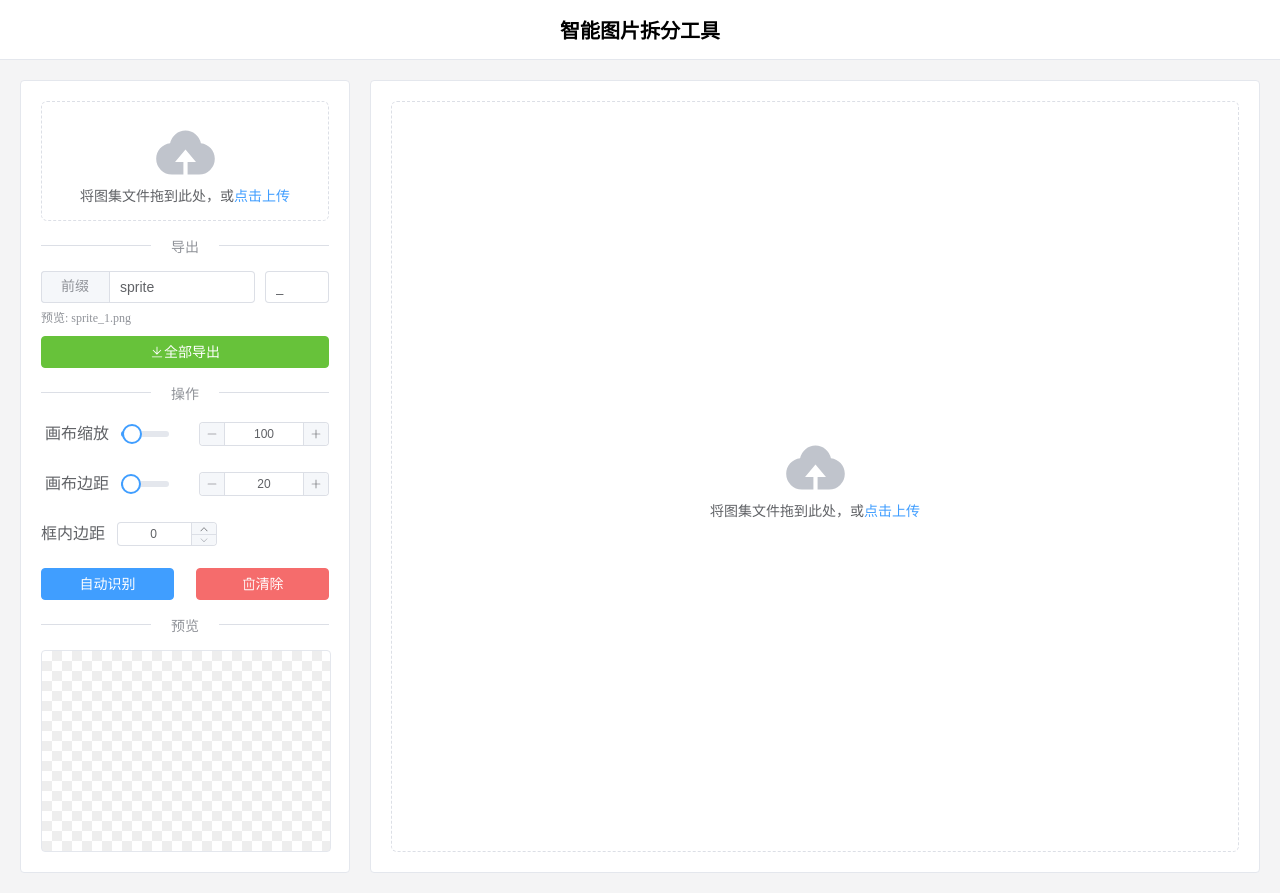
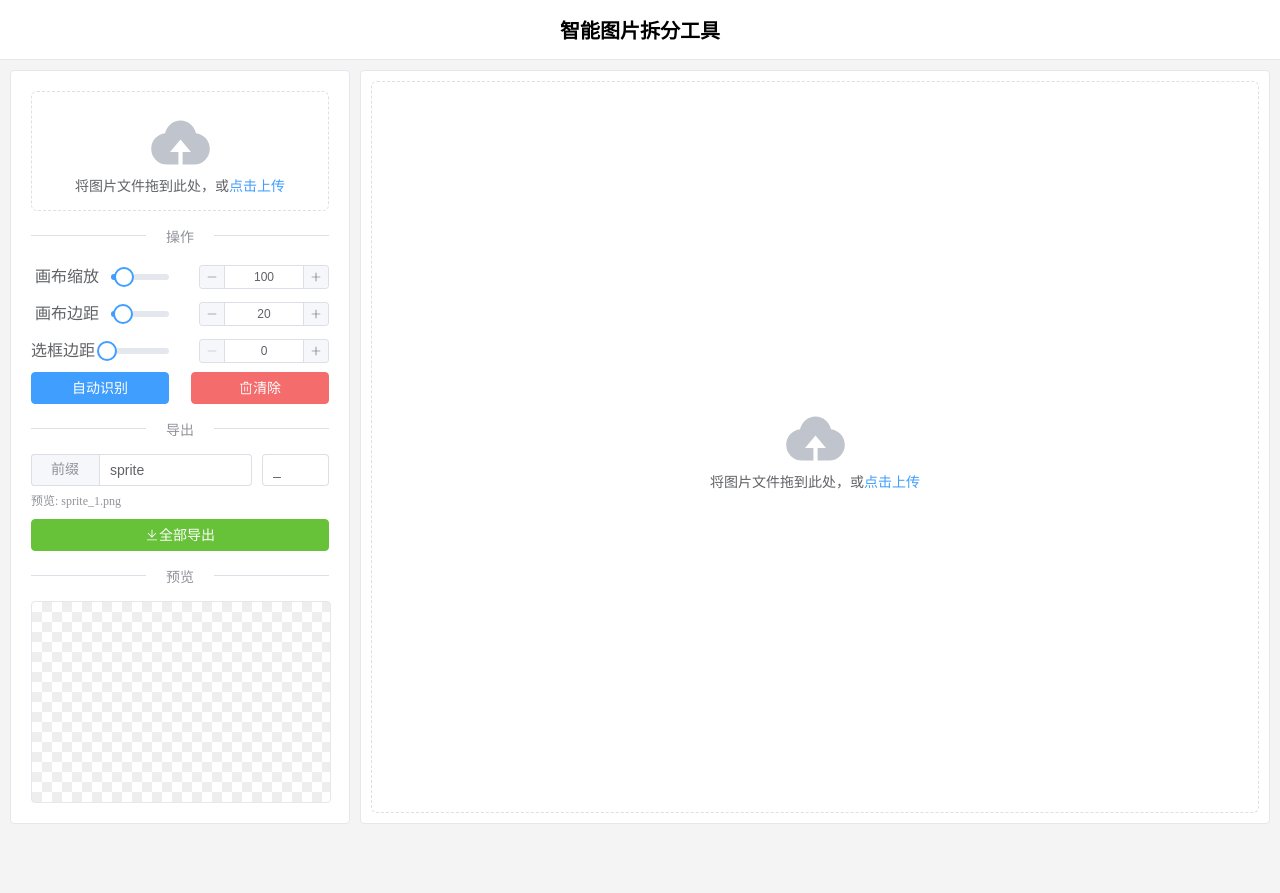
Before and after one commit to ask-tao/image-splitter, a Vue app: page / in a window 1280 px wide. After the commit the page ends 834 px from the top, so only its background shows below. Built offline with nearby package versions, Linux system fonts and the light colour scheme.

Commit message:
feat(canvas): 添加画布操作面板，优化画布缩放和边距设置

```diff
--- a/components.d.ts
+++ b/components.d.ts
@@ -22,9 +22,12 @@ declare module 'vue' {
     ElInput: typeof import('element-plus/es')['ElInput']
     ElInputNumber: typeof import('element-plus/es')['ElInputNumber']
     ElMain: typeof import('element-plus/es')['ElMain']
+    ElMenu: typeof import('element-plus/es')['ElMenu']
+    ElMenuItem: typeof import('element-plus/es')['ElMenuItem']
     ElRow: typeof import('element-plus/es')['ElRow']
     ElSlider: typeof import('element-plus/es')['ElSlider']
     ElSpace: typeof import('element-plus/es')['ElSpace']
+    ElSubMenu: typeof import('element-plus/es')['ElSubMenu']
     ElText: typeof import('element-plus/es')['ElText']
     ElUpload: typeof import('element-plus/es')['ElUpload']
   }
--- a/src/App.vue
+++ b/src/App.vue
@@ -17,9 +17,27 @@
             >
               <el-icon class="el-icon--upload"><upload-filled /></el-icon>
               <div class="el-upload__text">
-                将图集文件拖到此处，或<em>点击上传</em>
+                将图片文件拖到此处，或<em>点击上传</em>
               </div>
             </el-upload>
+
+            <el-divider>操作</el-divider>
+            <el-form-item label-width="80px" label="画布缩放">
+              <el-slider v-model="canvasZoom" :min="10" :max="400" :step="10" show-input size="small" />
+            </el-form-item>
+            <el-form-item label-width="80px" label="画布边距">
+              <el-slider v-model="canvasPadding" :min="0" :max="100" show-input size="small" />
+            </el-form-item>
+            <el-form-item label-width="auto" label="选框边距">
+              <el-slider v-model="autoDetectPadding" :min="0" :max="20" :step="1" show-input size="small" />
+            </el-form-item>
+            <div class="action-buttons">
+              <el-button type="primary" style="width: 100%;" @click="handleAutoDetect">自动识别</el-button>
+              <el-button type="danger" style="width: 100%;" @click="handleClearAll">
+                <el-icon><Delete /></el-icon>
+                清除
+              </el-button>
+            </div>
 
             <el-divider>导出</el-divider>
             <el-row :gutter="10">
@@ -39,24 +57,6 @@
               <el-icon><Download /></el-icon>
               全部导出
             </el-button>
-
-            <el-divider>操作</el-divider>
-            <el-form-item label-width="80px" label="画布缩放">
-              <el-slider v-model="canvasZoom" :min="10" :max="400" :step="10" show-input size="small" />
-            </el-form-item>
-            <el-form-item label-width="80px" label="画布边距">
-              <el-slider v-model="canvasPadding" :min="0" :max="100" show-input size="small" />
-            </el-form-item>
-            <el-form-item label-width="auto" label="框内边距">
-              <el-input-number v-model="autoDetectPadding" :min="0" :max="50" controls-position="right" size="small" class="padding-input" />
-            </el-form-item>
-            <div class="action-buttons">
-              <el-button type="primary" style="width: 100%;" @click="handleAutoDetect">自动识别</el-button>
-              <el-button type="danger" style="width: 100%;" @click="handleClearAll">
-                <el-icon><Delete /></el-icon>
-                清除
-              </el-button>
-            </div>
 
             <el-divider>预览</el-divider>
             <div class="preview-box checkerboard-bg">
@@ -81,7 +81,7 @@
             <input type="file" ref="fileInputRef" @change="onFileSelected" style="display: none" accept="image/*" />
             <el-icon class="el-icon--upload"><upload-filled /></el-icon>
             <div class="el-upload__text">
-              将图集文件拖到此处，或<em>点击上传</em>
+              将图片文件拖到此处，或<em>点击上传</em>
             </div>
           </div>
           <!-- Context Menu -->
@@ -221,6 +221,12 @@ watch(canvasZoom, (newValue) => {
 });
 
 const autoDetectPadding = ref(0);
+
+watch(autoDetectPadding, () => {
+  if (sourceImage.value && boxes.value.length > 0) {
+    handleAutoDetect();
+  }
+});
 const exportPrefix = ref('sprite');
 const exportConnector = ref('_');
 
@@ -852,6 +858,7 @@ html, body, #app, .app-container {
   justify-content: center;
   background-color: #ffffff;
   border-bottom: 1px solid #e4e7ed;
+  padding: 0 10px;
 }
 
 .app-header h1 {
@@ -860,7 +867,7 @@ html, body, #app, .app-container {
 }
 
 .main-content {
-  padding: 20px;
+  padding: 10px;
   /* Removed display: flex, justify-content, align-items */
   flex: 1; /* Make it take available space */
   min-height: 0; /* Allow it to shrink if content is too big */
@@ -882,7 +889,7 @@ html, body, #app, .app-container {
   width: 100%;
   height: 100%;
   display: flex;
-  padding: 20px;
+  padding: 10px;
   box-sizing: border-box;
   overflow: auto;
 }
@@ -908,10 +915,10 @@ html, body, #app, .app-container {
 
 .canvas-placeholder {
   position: absolute;
-  top: 20px;
-  left: 20px;
-  right: 20px;
-  bottom: 20px;
+  top: 10px;
+  left: 10px;
+  right: 10px;
+  bottom: 10px;
   display: flex;
   flex-direction: column;
   justify-content: center;
@@ -956,12 +963,16 @@ html, body, #app, .app-container {
 }
 
 .sidebar {
-  padding: 20px 0 20px 20px;
+  padding: 10px 0 10px 10px;
 }
 
 .control-panel .el-divider__text {
   font-size: 14px;
   color: #909399;
+}
+
+.control-panel .el-form-item {
+  margin-bottom: 5px;
 }
 
 .padding-input {
@@ -971,7 +982,7 @@ html, body, #app, .app-container {
 .action-buttons {
   display: flex;
   gap: 10px;
-  margin-bottom: 20px;
+  margin-bottom: 10px;
 }
 
 .preview-box {
```
